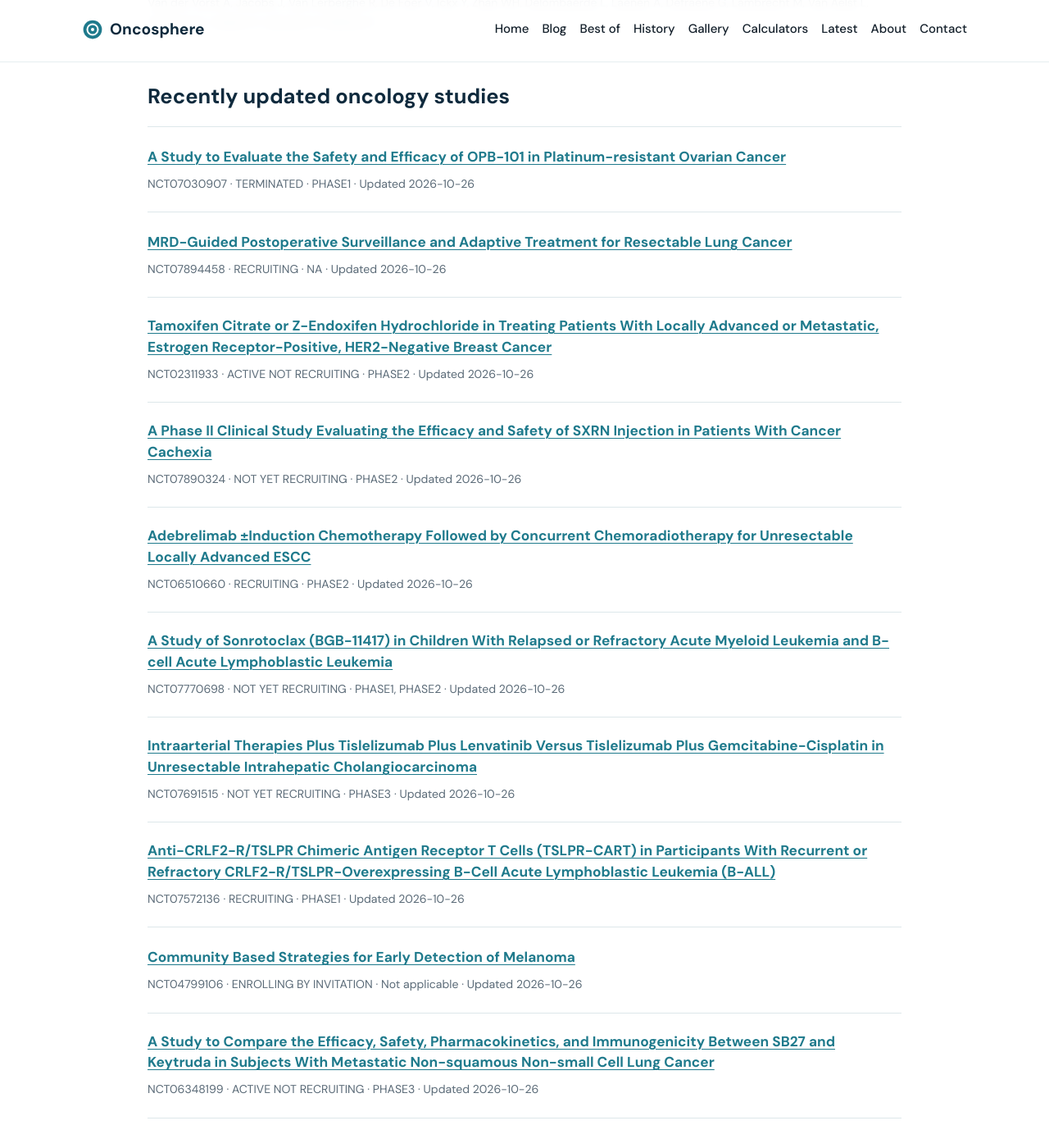
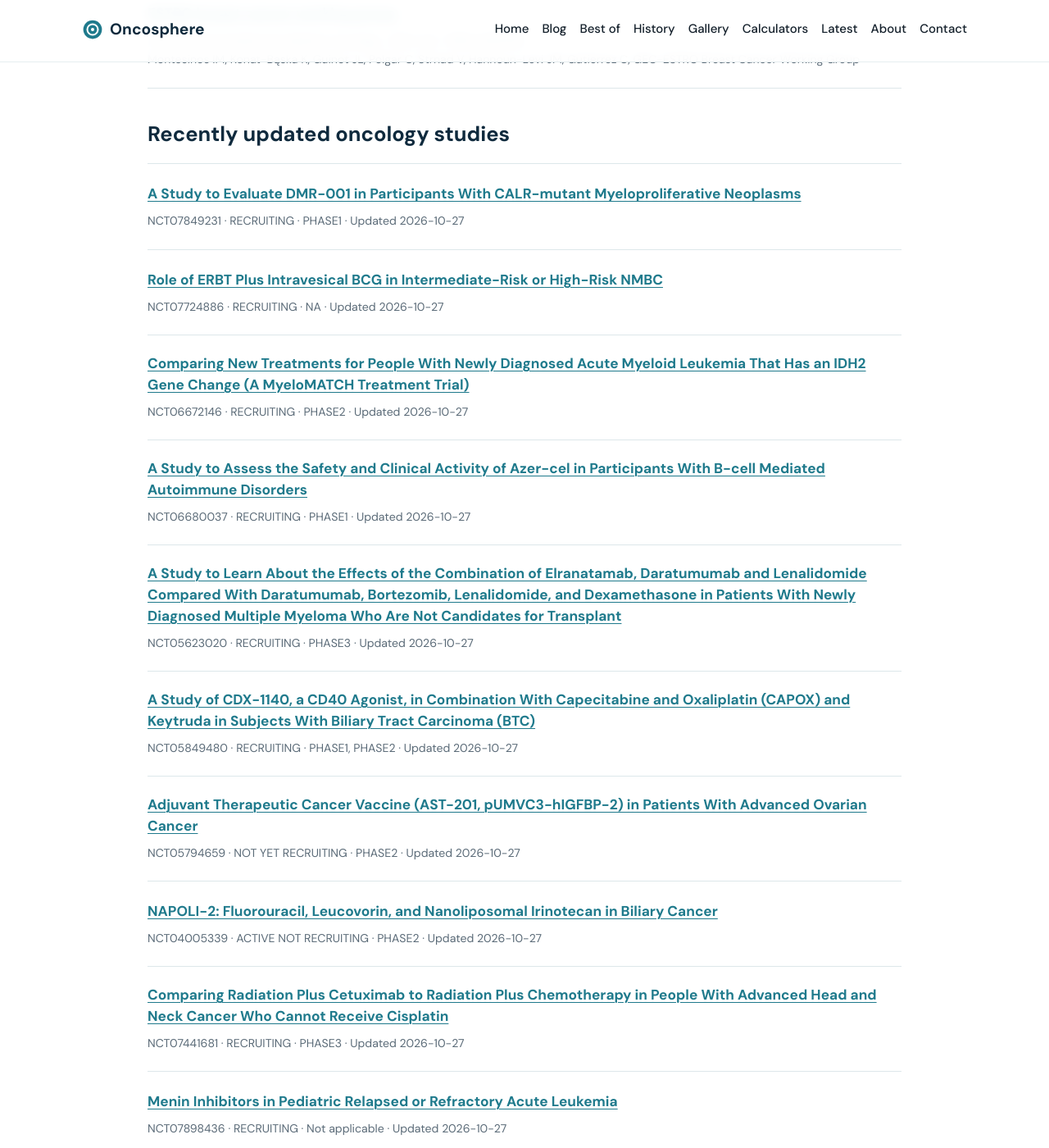
Before and after one commit to senthilstar/Oncosphere, a Jekyll site: the page built from latest.md, in a window 1280 px wide and 1400 px high, scrolled down 2660 px. Shown: the whole window at 82% size. Built offline with Jekyll 4.4.1, drawn with Linux system fonts in a browser that asks for light colours; some of the changed text lies outside the part shown.

Commit message:
Refresh oncology research feeds

```diff
--- a/_data/latest_pubmed.json
+++ b/_data/latest_pubmed.json
@@ -127,6 +127,89 @@
     "url": "https://pubmed.ncbi.nlm.nih.gov/42909582/"
   },
   {
+    "pmid": "42936426",
+    "title": "Model-Based Normal Tissue Complication Probability Comparison Between Proton and Photon Therapies for Brain Tumors Complying With Planning Study Guidelines.",
+    "journal": "Advances in radiation oncology",
+    "pubdate": "2027 Jan",
+    "authors": [
+      "Higaki H",
+      "Nishioka K",
+      "Yokokawa K",
+      "Nakazato K",
+      "Otake I",
+      "Kobashi K",
+      "Motegi A",
+      "Sakurai H",
+      "Murakami M",
+      "Tamamura H",
+      "Waki T",
+      "Ogino T",
+      "Iwata H",
+      "Takagi M",
+      "Okimoto T",
+      "Zenda S",
+      "Araya M",
+      "Murayama S",
+      "Yamazaki H",
+      "Aoyama H"
+    ],
+    "url": "https://pubmed.ncbi.nlm.nih.gov/42936426/"
+  },
+  {
+    "pmid": "42935767",
+    "title": "Early and late CTCAE and patient-reported outcomes following breast radiotherapy in the REQUITE cohort.",
+    "journal": "Clinical and translational radiation oncology",
+    "pubdate": "2027 Jan",
+    "authors": [
+      "Bockstiegel T",
+      "Webb A",
+      "Aguado-Barrera ME",
+      "Aguado-Flor E",
+      "Altabas M",
+      "Aznar M",
+      "Azria D",
+      "Briers E",
+      "Bultijnck R",
+      "Chang-Claude J",
+      "Cicchetti A",
+      "De Santis MC",
+      "Dunning A",
+      "Fachal L",
+      "Fuentes-Rios O",
+      "Giraldo A",
+      "Gómez-Caamaño A",
+      "Gutiérrez-Enríquez S",
+      "Herskind C",
+      "Heumann P",
+      "Johnson K",
+      "Kaaks R",
+      "Kerns SL",
+      "Lambrecht M",
+      "La Rocca E",
+      "Mollà M",
+      "Rancati T",
+      "Reyes VM",
+      "Romero JCR",
+      "Rosenstein BS",
+      "De Ruysscher D",
+      "Seibold P",
+      "Shearer RM",
+      "Stobart H",
+      "Symonds RP",
+      "Taboada-Valladares B",
+      "Talbot CJ",
+      "Vega A",
+      "Veldeman L",
+      "Veldwijk MR",
+      "Ward T",
+      "West CML",
+      "REQUITE/REQUITEplus/RADprecise consortia",
+      "Rattay T",
+      "Sperk E"
+    ],
+    "url": "https://pubmed.ncbi.nlm.nih.gov/42935767/"
+  },
+  {
     "pmid": "42927325",
     "title": "Timing of cranial radiotherapy in HER2-positive breast Cancer brain metastases treated with Pyrotinib: a multicentre real-world cohort study.",
     "journal": "Clinical and translational radiation oncology",
@@ -231,64 +314,5 @@
       "GEC-ESTRO Breast Cancer Working Group"
     ],
     "url": "https://pubmed.ncbi.nlm.nih.gov/42921130/"
-  },
-  {
-    "pmid": "42910049",
-    "title": "Study protocol for the TROG 21.08 VITaL trial: a randomized controlled trial investigating ventilation imaging to improve the quality of life for patients with lung cancer treated with radiation therapy.",
-    "journal": "Clinical and translational radiation oncology",
-    "pubdate": "2027 Jan",
-    "authors": [
-      "Vino D SK",
-      "Gebski V",
-      "Senthi S",
-      "Kai C",
-      "Jayamanne D",
-      "Palma D",
-      "Hardcastle N",
-      "Byrne HL",
-      "Hoover DA",
-      "Kipritidis J",
-      "Espinoza A",
-      "Zwan B",
-      "Kaur G",
-      "Sawant A",
-      "Tahir BA",
-      "Mercieca-Bebber R",
-      "Shah KK",
-      "Bowen A",
-      "Cavanagh M",
-      "Hunt L",
-      "Arulananda S",
-      "Ball H",
-      "Eikelis N",
-      "Moore A",
-      "Silvester S",
-      "Keall P"
-    ],
-    "url": "https://pubmed.ncbi.nlm.nih.gov/42910049/"
-  },
-  {
-    "pmid": "42904112",
-    "title": "Left atrial and left ventricular radiation exposure predict long-term cardiovascular events after breast cancer radiotherapy.",
-    "journal": "Clinical and translational radiation oncology",
-    "pubdate": "2027 Jan",
-    "authors": [
-      "Van der Vorst A",
-      "Jacobs J",
-      "Van Lerberghe R",
-      "De Foer V",
-      "Ickx Y",
-      "Zhan WH",
-      "Delombaerde L",
-      "Laenen A",
-      "Defraene G",
-      "Lambrecht M",
-      "Van Aelst L",
-      "Verhoeven J",
-      "Baten A",
-      "Janssen H",
-      "Weltens C"
-    ],
-    "url": "https://pubmed.ncbi.nlm.nih.gov/42904112/"
   }
 ]
--- a/_data/latest_trials.json
+++ b/_data/latest_trials.json
@@ -1,82 +1,82 @@
 [
   {
-    "nct": "NCT07030907",
-    "title": "A Study to Evaluate the Safety and Efficacy of OPB-101 in Platinum-resistant Ovarian Cancer",
-    "status": "TERMINATED",
+    "nct": "NCT07849231",
+    "title": "A Study to Evaluate DMR-001 in Participants With CALR-mutant Myeloproliferative Neoplasms",
+    "status": "RECRUITING",
     "phase": "PHASE1",
-    "updated": "2026-10-26",
-    "url": "https://clinicaltrials.gov/study/NCT07030907"
+    "updated": "2026-10-27",
+    "url": "https://clinicaltrials.gov/study/NCT07849231"
   },
   {
-    "nct": "NCT07894458",
-    "title": "MRD-Guided Postoperative Surveillance and Adaptive Treatment for Resectable Lung Cancer",
+    "nct": "NCT07724886",
+    "title": "Role of ERBT Plus Intravesical BCG in Intermediate-Risk or High-Risk NMBC",
     "status": "RECRUITING",
     "phase": "NA",
-    "updated": "2026-10-26",
-    "url": "https://clinicaltrials.gov/study/NCT07894458"
+    "updated": "2026-10-27",
+    "url": "https://clinicaltrials.gov/study/NCT07724886"
   },
   {
-    "nct": "NCT02311933",
-    "title": "Tamoxifen Citrate or Z-Endoxifen Hydrochloride in Treating Patients With Locally Advanced or Metastatic, Estrogen Receptor-Positive, HER2-Negative Breast Cancer",
+    "nct": "NCT06672146",
+    "title": "Comparing New Treatments for People With Newly Diagnosed Acute Myeloid Leukemia That Has an IDH2 Gene Change (A MyeloMATCH Treatment Trial)",
+    "status": "RECRUITING",
+    "phase": "PHASE2",
+    "updated": "2026-10-27",
+    "url": "https://clinicaltrials.gov/study/NCT06672146"
+  },
+  {
+    "nct": "NCT06680037",
+    "title": "A Study to Assess the Safety and Clinical Activity of Azer-cel in Participants With B-cell Mediated Autoimmune Disorders",
+    "status": "RECRUITING",
+    "phase": "PHASE1",
+    "updated": "2026-10-27",
+    "url": "https://clinicaltrials.gov/study/NCT06680037"
+  },
+  {
+    "nct": "NCT05623020",
+    "title": "A Study to Learn About the Effects of the Combination of Elranatamab, Daratumumab and Lenalidomide Compared With Daratumumab, Bortezomib, Lenalidomide, and Dexamethasone in Patients With Newly Diagnosed Multiple Myeloma Who Are Not Candidates for Transplant",
+    "status": "RECRUITING",
+    "phase": "PHASE3",
+    "updated": "2026-10-27",
+    "url": "https://clinicaltrials.gov/study/NCT05623020"
+  },
+  {
+    "nct": "NCT05849480",
+    "title": "A Study of CDX-1140, a CD40 Agonist, in Combination With Capecitabine and Oxaliplatin (CAPOX) and Keytruda in Subjects With Biliary Tract Carcinoma (BTC)",
+    "status": "RECRUITING",
+    "phase": "PHASE1, PHASE2",
+    "updated": "2026-10-27",
+    "url": "https://clinicaltrials.gov/study/NCT05849480"
+  },
+  {
+    "nct": "NCT05794659",
+    "title": "Adjuvant Therapeutic Cancer Vaccine (AST-201, pUMVC3-hIGFBP-2) in Patients With Advanced Ovarian Cancer",
+    "status": "NOT_YET_RECRUITING",
+    "phase": "PHASE2",
+    "updated": "2026-10-27",
+    "url": "https://clinicaltrials.gov/study/NCT05794659"
+  },
+  {
+    "nct": "NCT04005339",
+    "title": "NAPOLI-2: Fluorouracil, Leucovorin, and Nanoliposomal Irinotecan in Biliary Cancer",
     "status": "ACTIVE_NOT_RECRUITING",
     "phase": "PHASE2",
-    "updated": "2026-10-26",
-    "url": "https://clinicaltrials.gov/study/NCT02311933"
+    "updated": "2026-10-27",
+    "url": "https://clinicaltrials.gov/study/NCT04005339"
   },
   {
-    "nct": "NCT07890324",
-    "title": "A Phase II Clinical Study Evaluating the Efficacy and Safety of SXRN Injection in Patients With Cancer Cachexia",
-    "status": "NOT_YET_RECRUITING",
-    "phase": "PHASE2",
-    "updated": "2026-10-26",
-    "url": "https://clinicaltrials.gov/study/NCT07890324"
+    "nct": "NCT07441681",
+    "title": "Comparing Radiation Plus Cetuximab to Radiation Plus Chemotherapy in People With Advanced Head and Neck Cancer Who Cannot Receive Cisplatin",
+    "status": "RECRUITING",
+    "phase": "PHASE3",
+    "updated": "2026-10-27",
+    "url": "https://clinicaltrials.gov/study/NCT07441681"
   },
   {
-    "nct": "NCT06510660",
-    "title": "Adebrelimab ±Induction Chemotherapy Followed by Concurrent Chemoradiotherapy for Unresectable Locally Advanced ESCC",
+    "nct": "NCT07898436",
+    "title": "Menin Inhibitors in Pediatric Relapsed or Refractory Acute Leukemia",
     "status": "RECRUITING",
-    "phase": "PHASE2",
-    "updated": "2026-10-26",
-    "url": "https://clinicaltrials.gov/study/NCT06510660"
-  },
-  {
-    "nct": "NCT07770698",
-    "title": "A Study of Sonrotoclax (BGB-11417) in Children With Relapsed or Refractory Acute Myeloid Leukemia and B-cell Acute Lymphoblastic Leukemia",
-    "status": "NOT_YET_RECRUITING",
-    "phase": "PHASE1, PHASE2",
-    "updated": "2026-10-26",
-    "url": "https://clinicaltrials.gov/study/NCT07770698"
-  },
-  {
-    "nct": "NCT07691515",
-    "title": "Intraarterial Therapies Plus Tislelizumab Plus Lenvatinib Versus Tislelizumab Plus Gemcitabine-Cisplatin in Unresectable Intrahepatic Cholangiocarcinoma",
-    "status": "NOT_YET_RECRUITING",
-    "phase": "PHASE3",
-    "updated": "2026-10-26",
-    "url": "https://clinicaltrials.gov/study/NCT07691515"
-  },
-  {
-    "nct": "NCT07572136",
-    "title": "Anti-CRLF2-R/TSLPR Chimeric Antigen Receptor T Cells (TSLPR-CART) in Participants With Recurrent or Refractory CRLF2-R/TSLPR-Overexpressing B-Cell Acute Lymphoblastic Leukemia (B-ALL)",
-    "status": "RECRUITING",
-    "phase": "PHASE1",
-    "updated": "2026-10-26",
-    "url": "https://clinicaltrials.gov/study/NCT07572136"
-  },
-  {
-    "nct": "NCT04799106",
-    "title": "Community Based Strategies for Early Detection of Melanoma",
-    "status": "ENROLLING_BY_INVITATION",
     "phase": "Not applicable",
-    "updated": "2026-10-26",
-    "url": "https://clinicaltrials.gov/study/NCT04799106"
-  },
-  {
-    "nct": "NCT06348199",
-    "title": "A Study to Compare the Efficacy, Safety, Pharmacokinetics, and Immunogenicity Between SB27 and Keytruda in Subjects With Metastatic Non-squamous Non-small Cell Lung Cancer",
-    "status": "ACTIVE_NOT_RECRUITING",
-    "phase": "PHASE3",
-    "updated": "2026-10-26",
-    "url": "https://clinicaltrials.gov/study/NCT06348199"
+    "updated": "2026-10-27",
+    "url": "https://clinicaltrials.gov/study/NCT07898436"
   }
 ]
```
